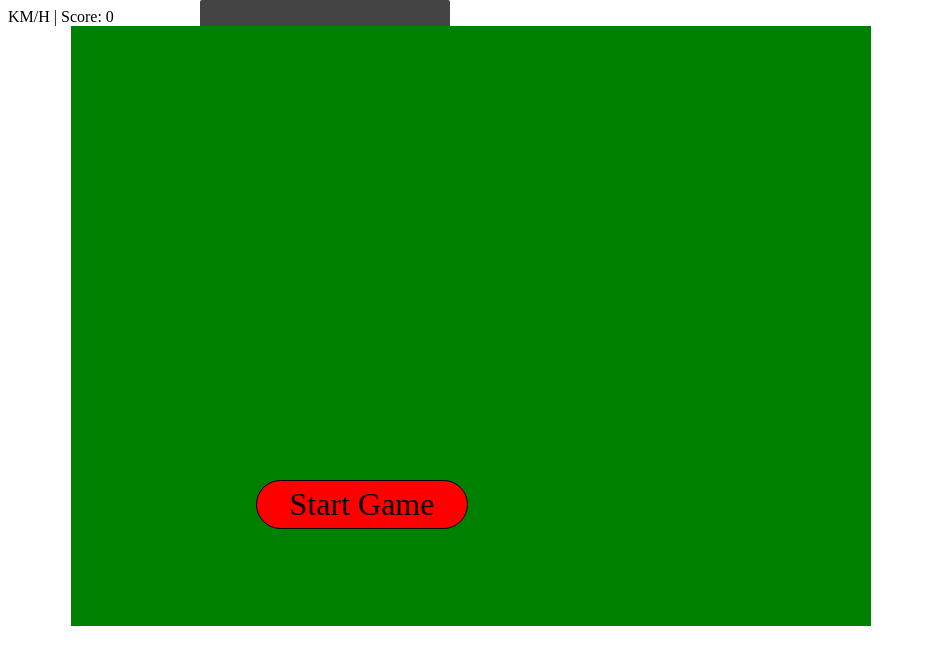
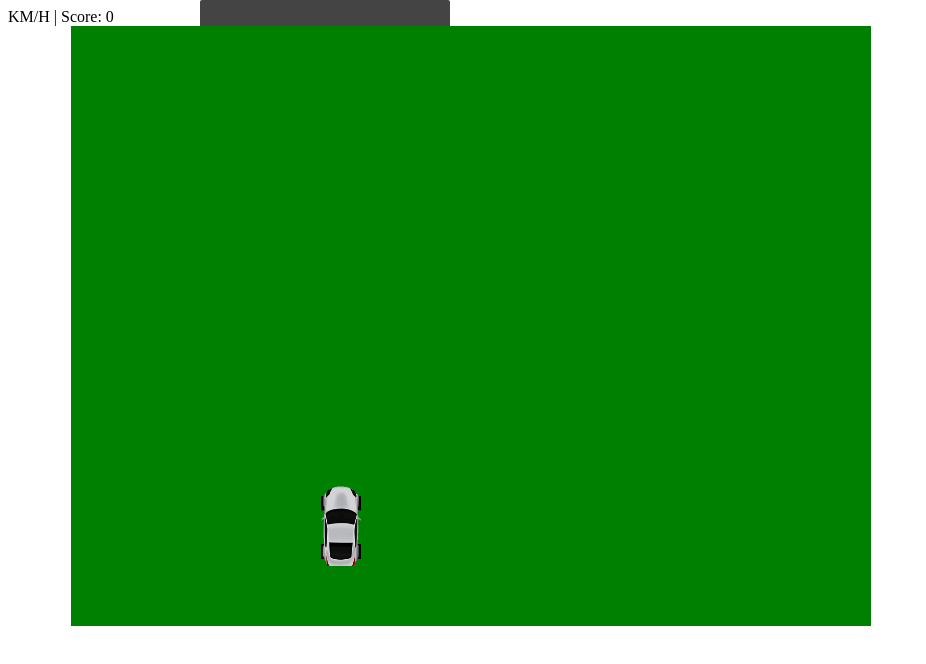
Before and after one commit to yasmineezequiel/car_racer_js, a plain HTML site: page index.html in a window 1280 px wide. Both pictures are taken after a click on the element "Start Game". Shown: the whole page, without its empty margins (0-926 px from the left). Drawn offline with Linux system fonts and the light colour scheme.

Commit message:
Adding player variable with objs(speed, lives, gamescore and carpass). CSS styling of playercar class and upload of car img.

```diff
--- a/css/style.css
+++ b/css/style.css
@@ -22,9 +22,9 @@
 }
 
 .road {
-    position: absolute;
-    height: 50px;
+    position: absolute;height: 50px;
     width: 250px;
+    height: 55px;
     top: 0;
     left: 200px;
     text-align: center;
@@ -32,3 +32,15 @@
     background-color: #444444;
     border-radius: 2px;
 }
+
+.playerCar {
+    position: absolute;
+    height: 80px;
+    width: 40px;
+    bottom: 60px;
+    left: 250px;
+    border-radius: 5px;
+    background-image: url(/img/car1.png);
+    background-size: cover;
+    z-index: 100;
+}
--- a/script.js
+++ b/script.js
@@ -14,6 +14,7 @@ document.addEventListener('keyup', pressKeyOff);
 // game variables
 let animationGame = requestAnimationFrame(playGame);
 let gamePlay = false;
+let player;
 
 let keys = {
     ArrowUp: false,
@@ -25,12 +26,19 @@ let keys = {
 // game functions
 function startGame(){
     console.log(gamePlay);
+    btnStart.style.display = 'none'; // takes off the start btn after user clicked for the first time
     var div = document.createElement('div');
     div.setAttribute('class', 'playerCar');
     div.x = 250;
     div.y = 500;
     container.appendChild(div);
     gamePlay = true;
+    player = {
+        speed: 1,
+        lives: 3,
+        gameScore: 0,
+        carstoPass: 10
+    }
 }
 
 function pressKeyOn(){
@@ -38,9 +46,16 @@ function pressKeyOn(){
 function pressKeyOff(){
 }
 
+function updateDash(){
+    console.log(player);
+    // scoreDash.innerHTML = player.score;
+    // lifeDash.innerHTML = player.lives;
+    // speedDash.innerHTML = player.speed;
+}
+
 function playGame(){
     if(gamePlay){
-        console.log('Game in play');
+        updateDash();
     }
     animationGame = requestAnimationFrame(playGame)
 };
```
Also changed, not shown: img/car1.png (added), img/car2.png (added).
